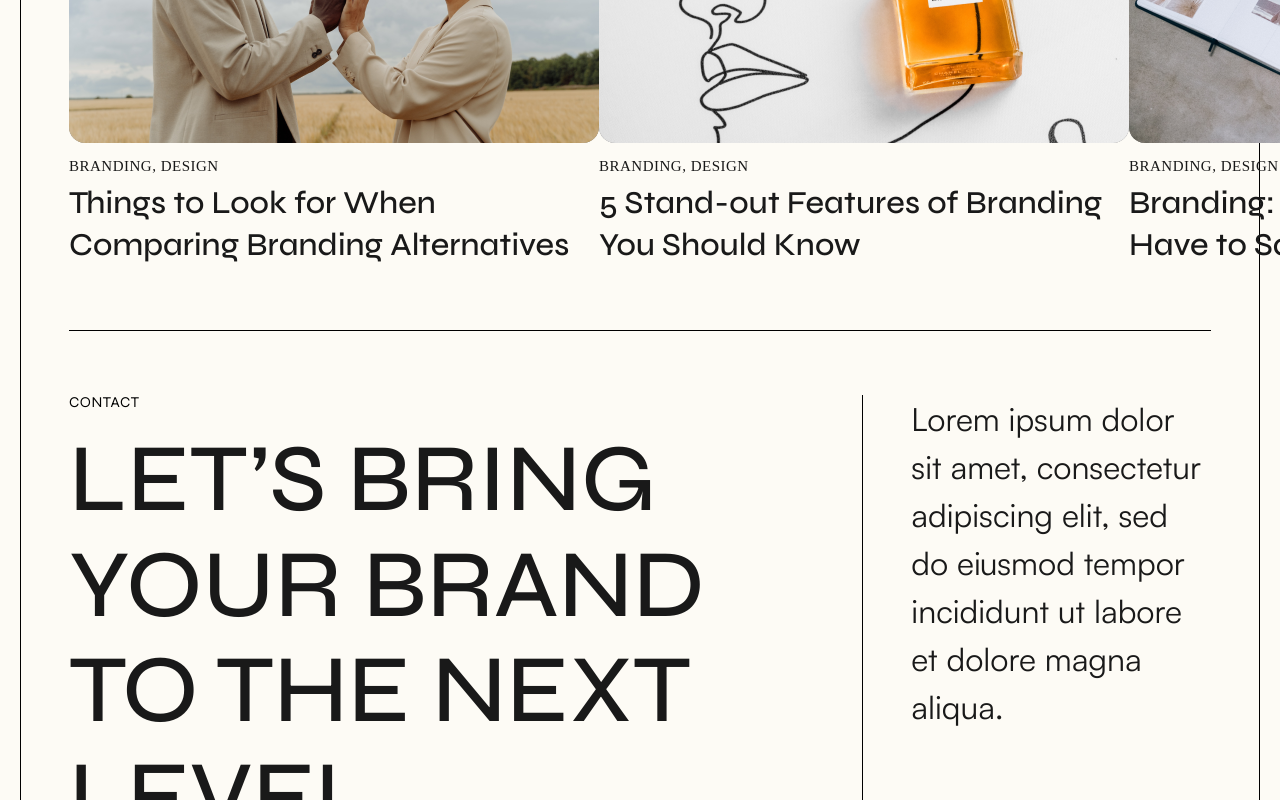
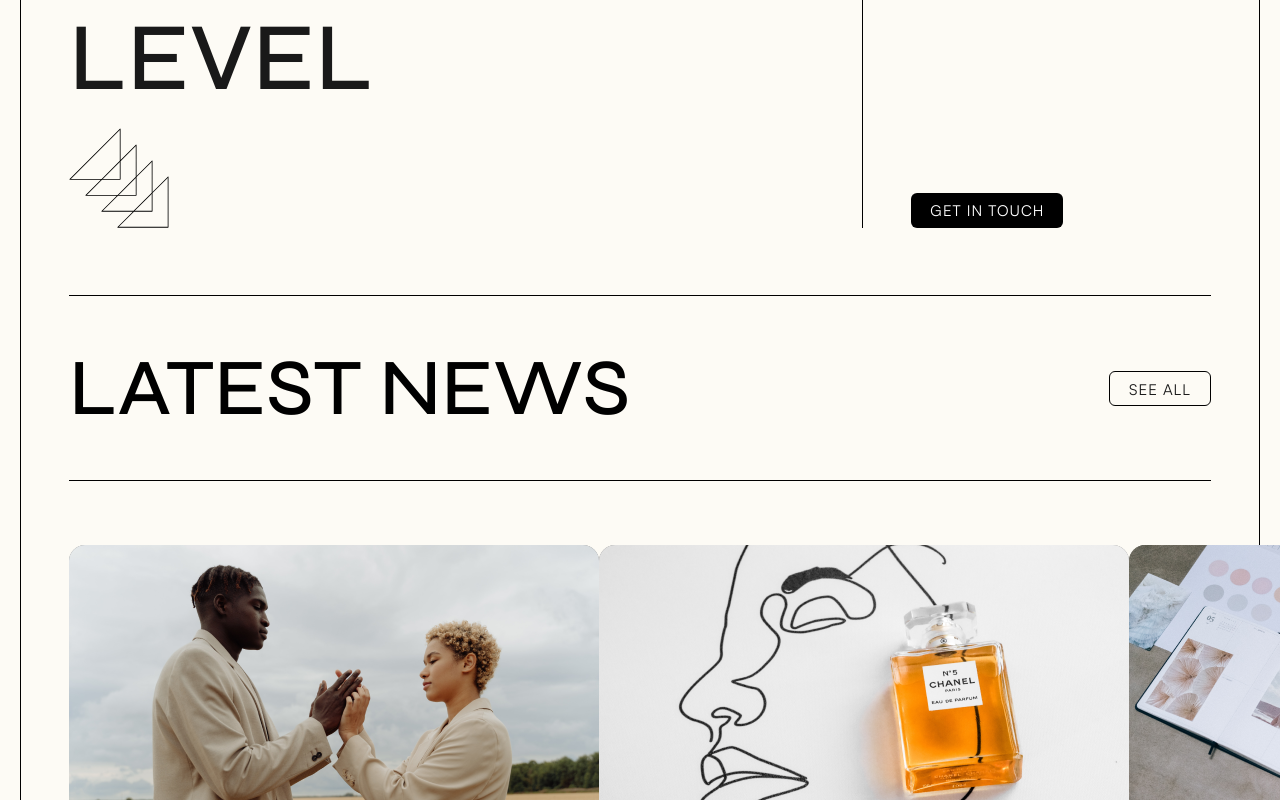
Before and after one commit to taodemy/website, a Next.js app: page / in a window 1280 px wide. Shown: the part 2440-3240 px from the top of the page. Built offline with nearby package versions, Linux system fonts and the light colour scheme.

Commit message:
fix：place section in correct place

```diff
--- a/pages/index.tsx
+++ b/pages/index.tsx
@@ -14,8 +14,8 @@ export default function Home() {
       <main className="page__wrapper">
         <Hero />
         <Values />
+        <Contact />
         <LatestNews />
-        <Contact />
       </main>
     </>
   );
```
